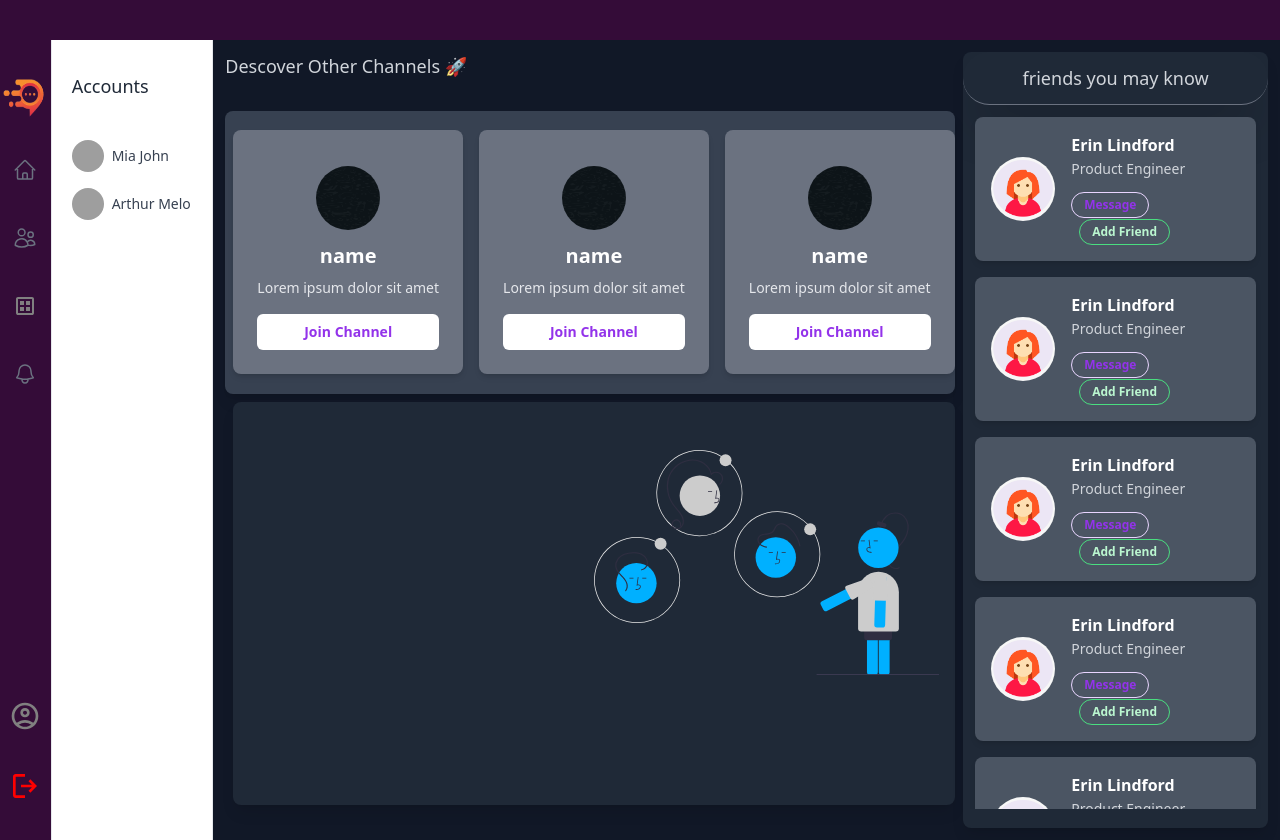
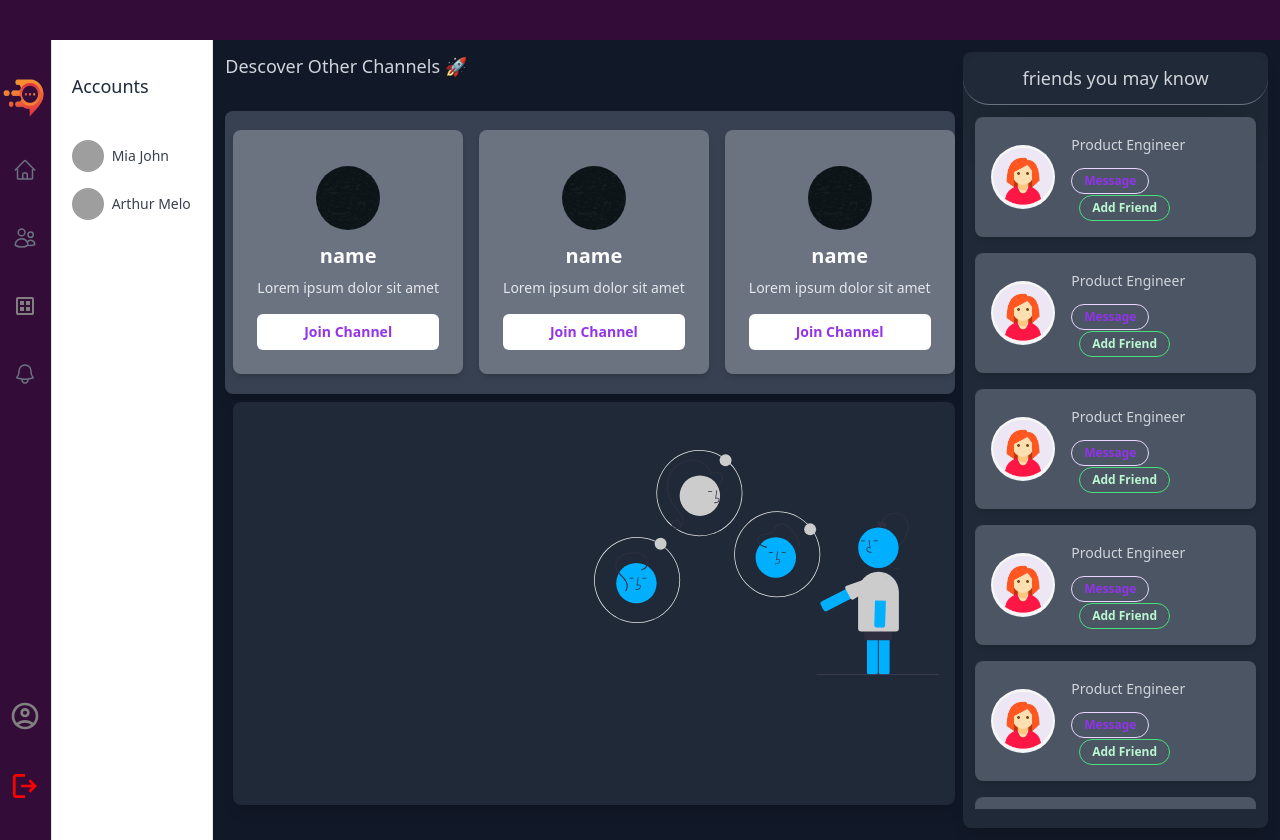
Before and after one commit to alaeddinerami/communication, a React (Vite) app in the folder frontend/: page /FriendsPanel in a window 1280 px wide. Built offline with nearby package versions, Linux system fonts and the light colour scheme; sample sign-in values are in the browser's storage; grey boxes are pictures that could not be loaded.

Commit message:
feat : add props to the usercards

```diff
--- a/frontend/src/components/ui/userCard.tsx
+++ b/frontend/src/components/ui/userCard.tsx
@@ -1,6 +1,14 @@
-export default function UserCard() {
+import React from "react";
+
+type UserCardProp = {
+
+    UserName: string ,
+    id: string
+}
+
+ const UserCard: React.FC<UserCardProp> = ({UserName , id}) => {
     return (
-      <div className="p-4 bg-gray-600 rounded-lg shadow-md flex items-center mb-4 space-x-4">
+      <div key={id} className="p-4 bg-gray-600 rounded-lg shadow-md flex items-center mb-4 space-x-4">
         <img
           className="h-16 w-16 rounded-full"
           src="public/avatar.png"
@@ -8,7 +16,7 @@ export default function UserCard() {
         />
         <div className="flex-1">
           <div className="space-y-0.5">
-            <p className="text-base text-white font-semibold">Erin Lindford</p>
+            <p className="text-base text-white font-semibold">{UserName}</p>
             <p className="text-gray-300 text-sm font-medium">Product Engineer</p>
           </div>
           <div className="mt-3 space-x-2">
@@ -23,3 +31,5 @@ export default function UserCard() {
       </div>
     );
   }
+
+  export default UserCard
```
